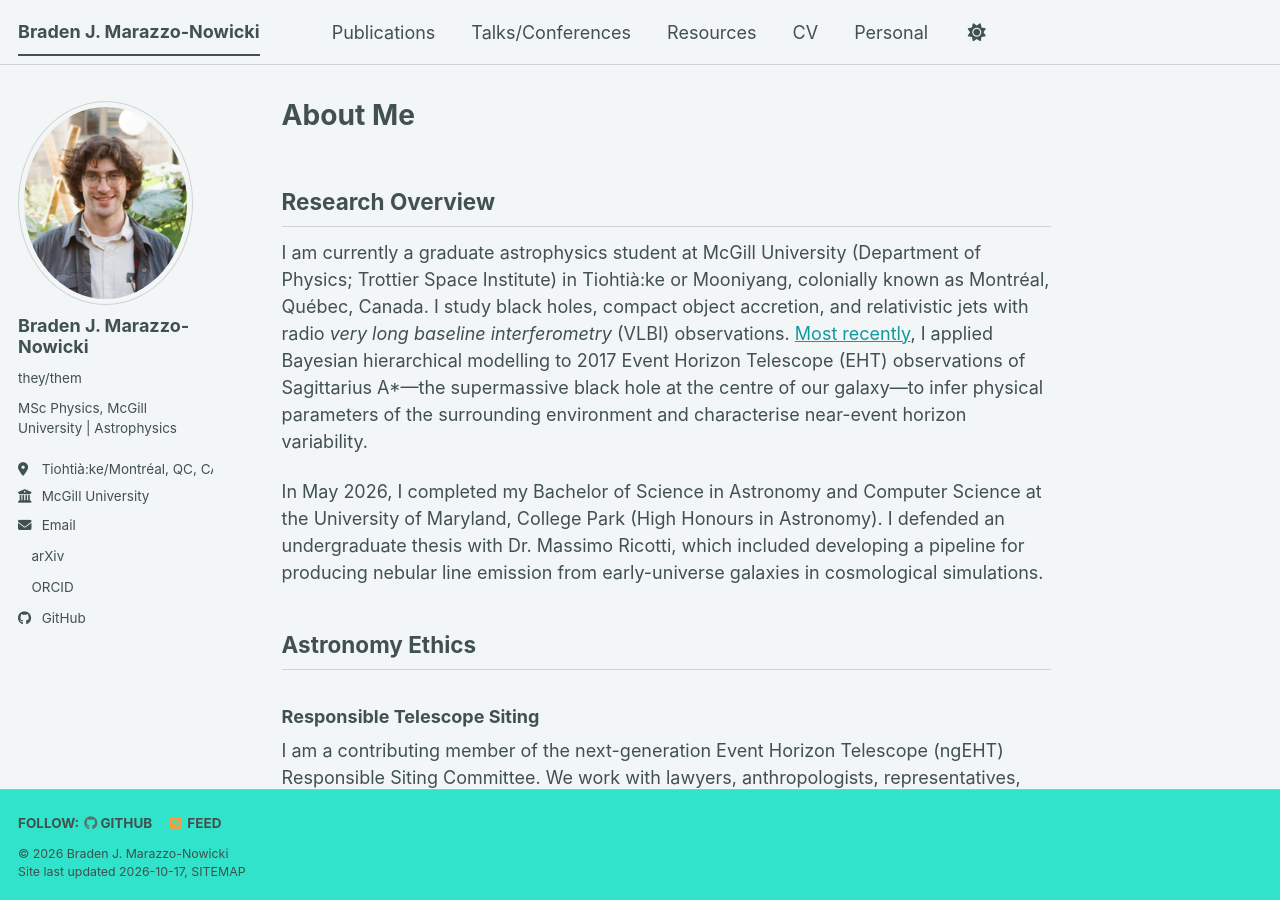
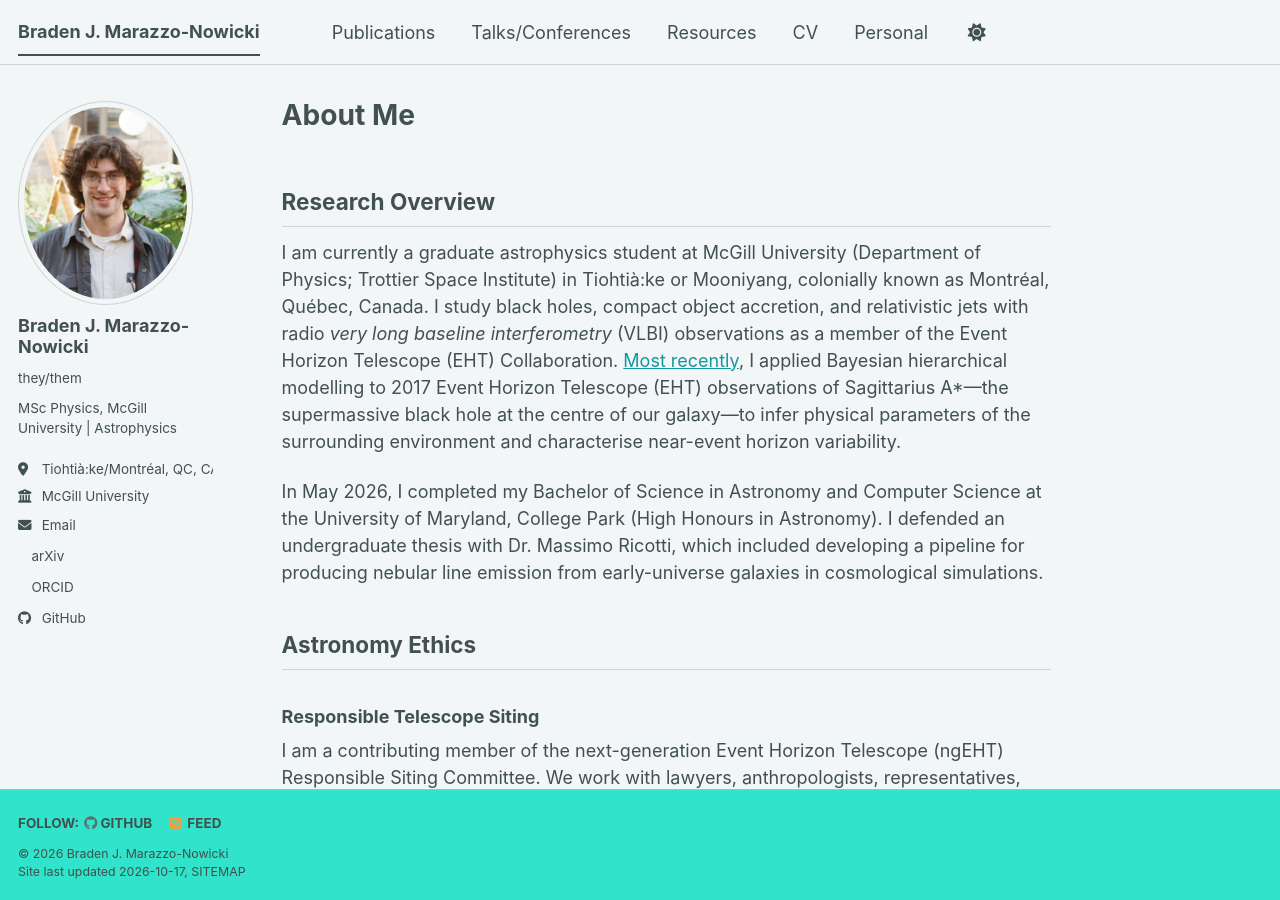
Before and after one commit to marazzo-nowicki/marazzo-nowicki.github.io, a Jekyll site: the page built from _pages/about.md, in a window 1280 px wide and 900 px high. Built offline with Jekyll 4.4.1, drawn with Linux system fonts in a browser that asks for light colours; a style sheet for code colours, icons or effects is not loaded.

Commit message:
Update about.md

```diff
--- a/_pages/about.md
+++ b/_pages/about.md
@@ -9,7 +9,7 @@ redirect_from:
 
 ## Research Overview
 
-I am currently a graduate astrophysics student at McGill University (Department of Physics; Trottier Space Institute) in Tiohtià:ke or Mooniyang, colonially known as Montréal, Québec, Canada. I study black holes, compact object accretion, and relativistic jets with radio *very long baseline interferometry* (VLBI) observations. [Most recently](https://iopscience.iop.org/article/10.3847/1538-4357/ae9d68), I applied Bayesian hierarchical modelling to 2017 Event Horizon Telescope (EHT) observations of Sagittarius A*---the supermassive black hole at the centre of our galaxy---to infer physical parameters of the surrounding environment and characterise near-event horizon variability.
+I am currently a graduate astrophysics student at McGill University (Department of Physics; Trottier Space Institute) in Tiohtià:ke or Mooniyang, colonially known as Montréal, Québec, Canada. I study black holes, compact object accretion, and relativistic jets with radio *very long baseline interferometry* (VLBI) observations as a member of the Event Horizon Telescope (EHT) Collaboration. [Most recently](https://iopscience.iop.org/article/10.3847/1538-4357/ae9d68), I applied Bayesian hierarchical modelling to 2017 Event Horizon Telescope (EHT) observations of Sagittarius A*---the supermassive black hole at the centre of our galaxy---to infer physical parameters of the surrounding environment and characterise near-event horizon variability.
 
 In May 2026, I completed my Bachelor of Science in Astronomy and Computer Science at the University of Maryland, College Park (High Honours in Astronomy). I defended an undergraduate thesis with Dr. Massimo Ricotti, which included developing a pipeline for producing nebular line emission from early-universe galaxies in cosmological simulations.
 
```
